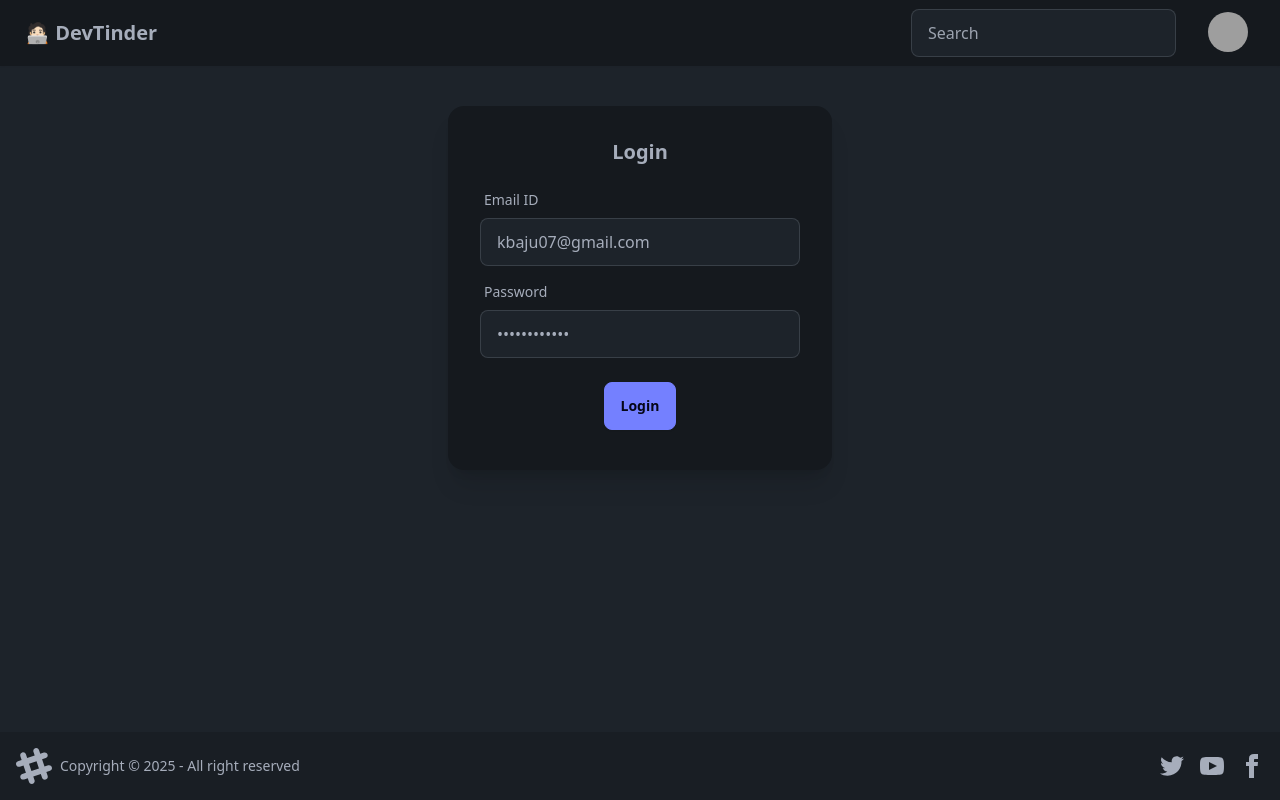
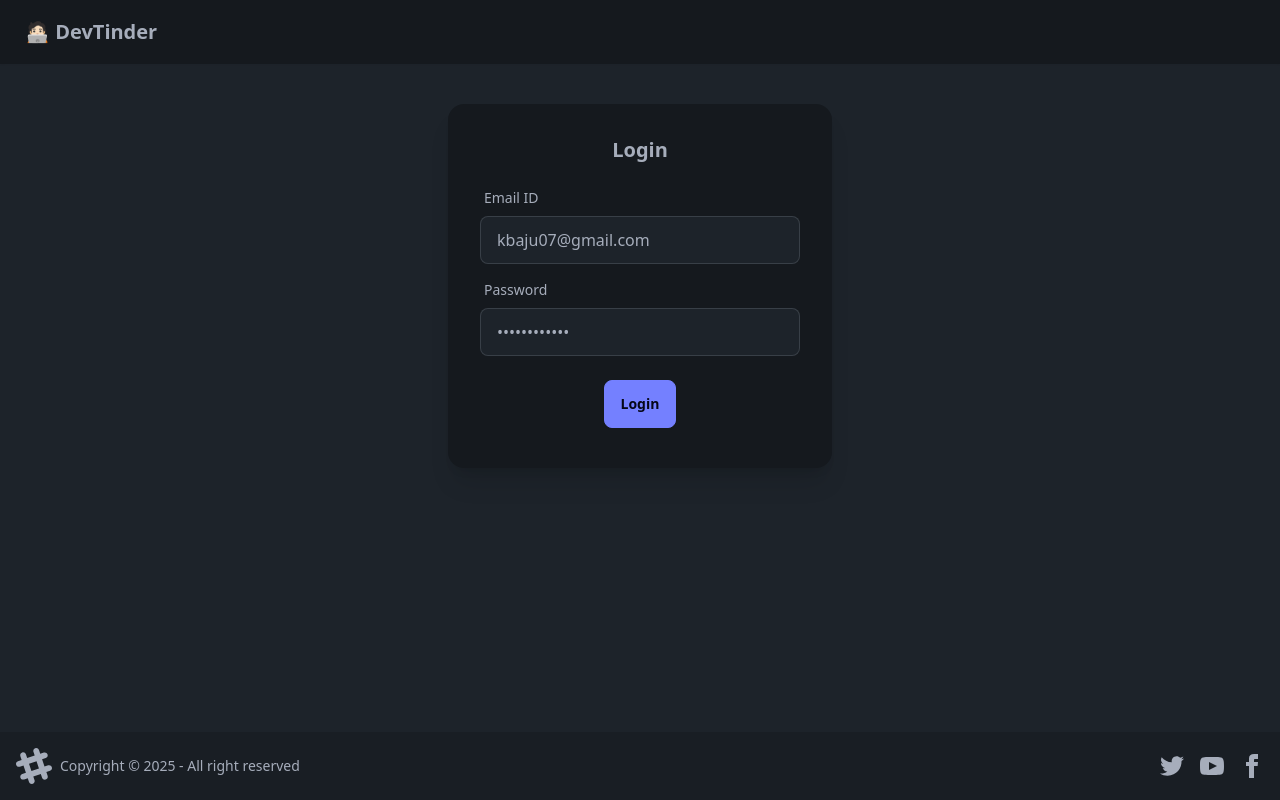
Before and after one commit to koushikbajpayee06/devTinder-frontEnd, a React (Vite) app: page /login in a window 1280 px wide. Built offline with nearby package versions, Linux system fonts and the light colour scheme; grey boxes are pictures that could not be loaded.

Commit message:
setup redux store, login API integrate  compleaated

```diff
--- a/src/App.jsx
+++ b/src/App.jsx
@@ -5,6 +5,7 @@ import Login from './components/login'
 import Profile from './components/Profile'
 import { Provider } from 'react-redux'
 import appStore from './utils/appStore'
+import Feed from './components/Feed'
 
 
 const App = () => {
@@ -13,6 +14,7 @@ const App = () => {
       <BrowserRouter basename='/'>
         <Routes>
           <Route path='/' element={<Body />}>
+            <Route path='/' element={ <Feed/> }/>
             <Route path='/login' element={ <Login/> }/>
             <Route path='/profile' element={<Profile/>}/>
           </Route>
--- /dev/null
+++ b/src/components/Feed.jsx
@@ -0,0 +1,11 @@
+import React from 'react'
+
+const Feed = () => {
+  return (
+    <div>
+
+    </div>
+  )
+}
+
+export default Feed
--- a/src/components/Login.jsx
+++ b/src/components/Login.jsx
@@ -2,6 +2,8 @@ import axios, { Axios } from "axios";
 import React, { useState } from "react";
 import { useDispatch } from "react-redux";
 import { addUser } from "../utils/userSlice";
+import { useNavigate } from "react-router-dom";
+import { BASE_URL } from "../utils/constants";
 
 
 const Login = () => {
@@ -9,10 +11,11 @@ const Login = () => {
     const [emailId, setEmailId] = useState("kbaju07@gmail.com");
     const [password, setPasssword] = useState("Koushik@1234");
     const dispatch = useDispatch();
+    const navigate = useNavigate();
 
     const handleLogin = async ()=>{
         try{
-            const res = await axios.post('http://localhost:7777/login',{
+            const res = await axios.post(BASE_URL +"/login",{
             emailId,
             password
 
@@ -20,6 +23,7 @@ const Login = () => {
         );
         // console.log(res.data);
         dispatch(addUser(res.data));
+        return navigate('/');
         }catch(err){
             console.log(err);
         }
--- a/src/components/Navbar.jsx
+++ b/src/components/Navbar.jsx
@@ -1,18 +1,17 @@
 import React from "react";
+import { useSelector } from "react-redux";
 
 const Navbar = () => {
+    const user = useSelector((store)=>store.user);
+    console.log(user);
   return (
     <div className="navbar bg-base-300 shadow-sm">
       <div className="flex-1">
         <a className="btn btn-ghost text-xl">🧑🏻‍💻 DevTinder</a>
       </div>
-      <div className="flex gap-2">
-        <input
-          type="text"
-          placeholder="Search"
-          className="input input-bordered w-24 md:w-auto"
-        />
-        <div className="dropdown dropdown-end mx-5">
+      {user && (<div className="flex gap-2">
+        <div className="form-control"> Welcome, {user.firstName}</div>
+        <div className="dropdown dropdown-end mx-5 flex">
           <div
             tabIndex={0}
             role="button"
@@ -20,8 +19,8 @@ const Navbar = () => {
           >
             <div className="w-10 rounded-full">
               <img
-                alt="Tailwind CSS Navbar component"
-                src="https://img.daisyui.com/images/stock/photo-1534528741775-53994a69daeb.webp"
+                alt="user photo"
+                src={user.photoUrl}
               />
             </div>
           </div>
@@ -43,7 +42,7 @@ const Navbar = () => {
             </li>
           </ul>
         </div>
-      </div>
+      </div>)}
     </div>
   );
 };
--- /dev/null
+++ b/src/utils/constants.js
@@ -0,0 +1 @@
+export const BASE_URL = "http://localhost:7777";
```
